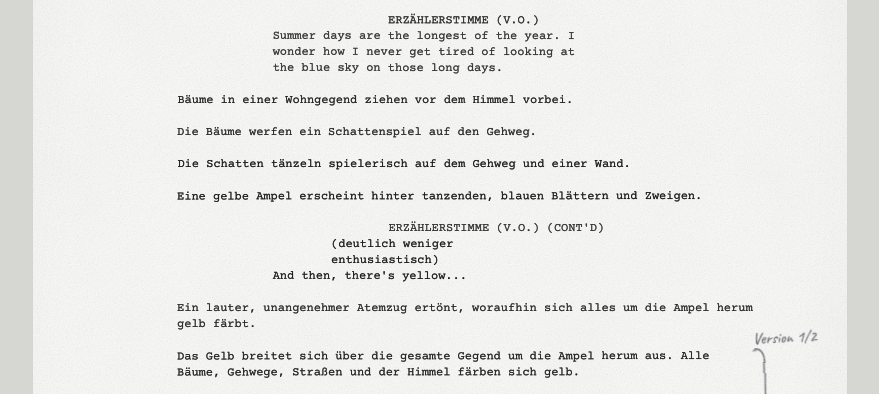
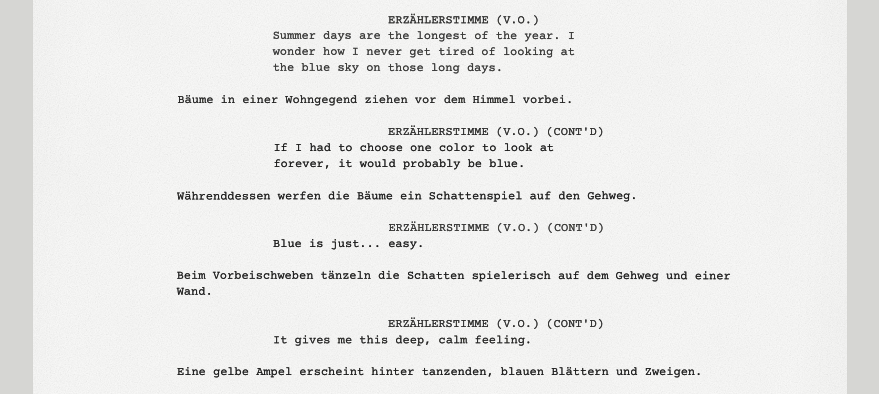
Before and after one commit to emanuelfunck/yellow-is-a-happy-color, a plain HTML site: page docs/index.html in a window 1280 px wide. Shown: the part 1447-1841 px from the top of the page, without its empty margins (200-1079 px from the left). Drawn offline with nearby package versions, Linux system fonts and the light colour scheme.

Commit message:
Drei Voiceover in der Baum- und Schattensequenz
Die blauen Saetze der Erzaehlerstimme liegen jetzt auf den drei
Bildern: Baeume vor dem Himmel, Schattenspiel auf dem Gehweg,
taenzelnde Schatten auf Gehweg und Wand.

Co-Authored-By: Claude Opus 5 <noreply@anthropic.com>

```diff
--- a/docs/index.html
+++ b/docs/index.html
@@ -457,9 +457,18 @@ const SCRIPT = [
 
   { type: "action", text: "Bäume in einer Wohngegend ziehen vor dem Himmel vorbei." },
 
-  { type: "action", text: "Die Bäume werfen ein Schattenspiel auf den Gehweg." },
+  { type: "character", text: "ERZÄHLERSTIMME (V.O.) (CONT'D)", claude: true },
+  { type: "dialogue", text: "If I had to choose one color to look at forever, it would probably be blue." },
 
-  { type: "action", text: "Die Schatten tänzeln spielerisch auf dem Gehweg und einer Wand." },
+  { type: "action", text: "Währenddessen werfen die Bäume ein Schattenspiel auf den Gehweg." },
+
+  { type: "character", text: "ERZÄHLERSTIMME (V.O.) (CONT'D)", claude: true },
+  { type: "dialogue", text: "Blue is just... easy." },
+
+  { type: "action", text: "Beim Vorbeischweben tänzeln die Schatten spielerisch auf dem Gehweg und einer Wand." },
+
+  { type: "character", text: "ERZÄHLERSTIMME (V.O.) (CONT'D)", claude: true },
+  { type: "dialogue", text: "It gives me this deep, calm feeling." },
 
   { type: "action", text: "Eine gelbe Ampel erscheint hinter tanzenden, blauen Blättern und Zweigen." },
 
```
Also changed, not shown: index.html (+11 -2 lines).
